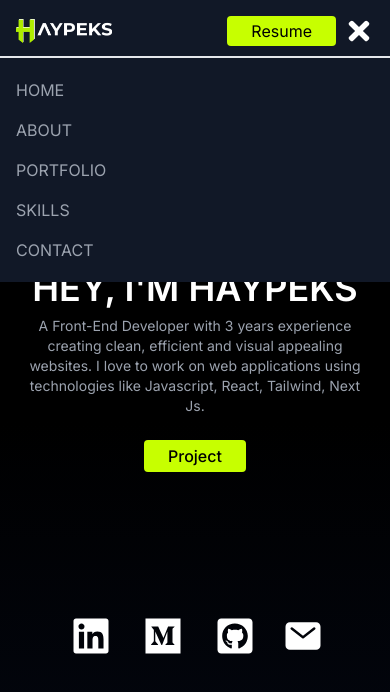
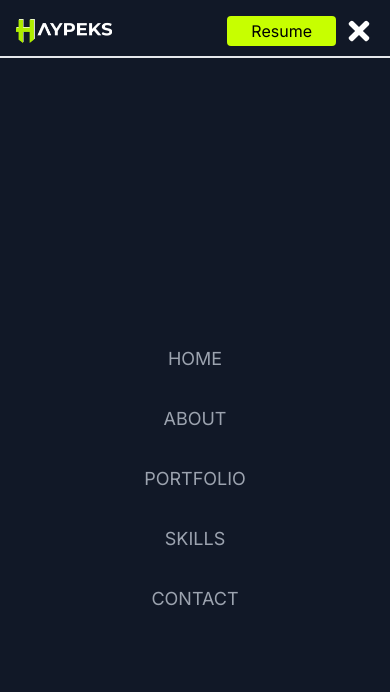
Before and after one commit to haypeks/haypeks-portfolio, a React (Create React App) app: page / in a window 390 px wide. Both pictures are taken after a click on the element 359 px from the left and 31 px from the top of the page. Shown: the top 692 px of the page. Built offline with nearby package versions, Linux system fonts and the light colour scheme.

Commit message:
minor changes

```diff
--- a/src/components/NavBar.jsx
+++ b/src/components/NavBar.jsx
@@ -60,11 +60,11 @@ const NavBar = () => {
         </div>
 
         {nav && (
-          <ul className="flex flex-col py-28 gap-4 justify-center items-start absolute top-0 left-0 w-full h-20 mt-14 bg-gray-900 border-t-2 text-white">
+          <ul className="flex flex-col  gap-8 justify-center items-center absolute top-0 left-0 w-full h-screen mt-14 bg-gray-900 border-t-2 text-white">
             {links.map(({ id, link }) => (
               <li
                 key={link.id}
-                className="px-4  cursor-pointer uppercase text-md text-gray-400 hover:scale-110 duration-200 "
+                className="px-4  cursor-pointer uppercase text-lg text-gray-400 hover:scale-110 duration-200 "
               >
                 {link}
               </li>
```
